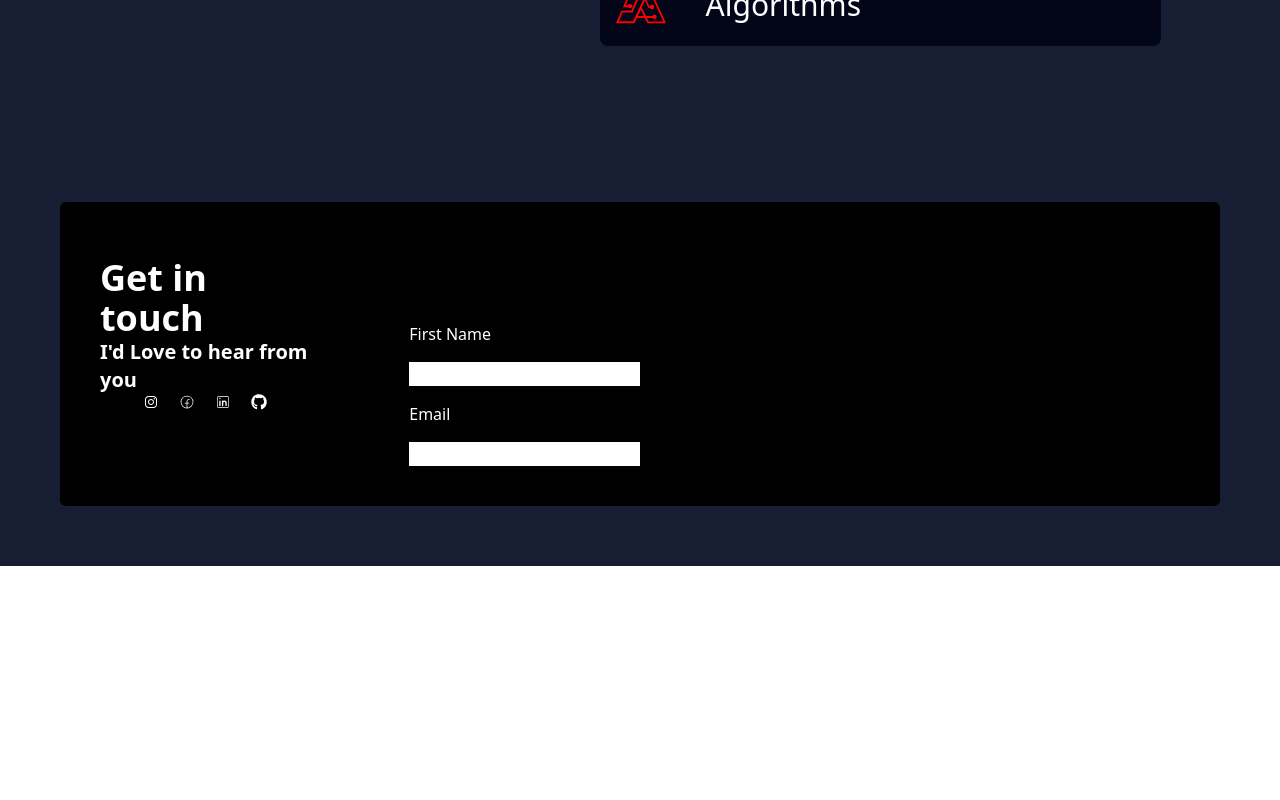
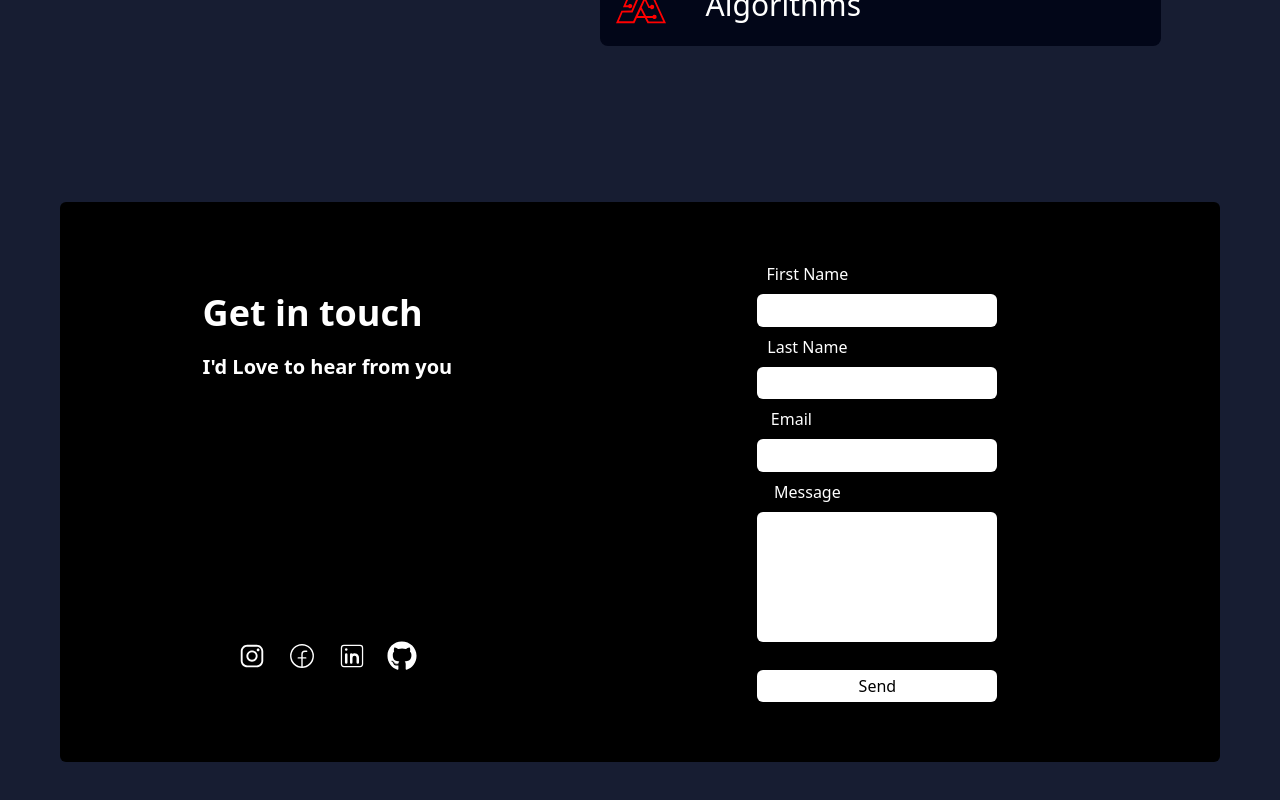
Before and after one commit to khan0027/MyPortfolio, a React (Vite) app: page / in a window 1280 px wide. Shown: the part 1614-2414 px from the top of the page. Before the commit the page ends 2180 px from the top, so only its background shows below. Built offline with nearby package versions, Linux system fonts and the light colour scheme.

Commit message:
contact page is done

```diff
--- a/src/components/Contact/Contactme.jsx
+++ b/src/components/Contact/Contactme.jsx
@@ -5,22 +5,28 @@ import { CiLinkedin } from "react-icons/ci";
 import { FaGithub } from "react-icons/fa";
 const Contactme = () => {
   return (
-    <div className=' flex flex-row h-max justify-center items-center gap-5 bg-black m-15 rounded-md p-10' >
-        <div className='flex flex-col mr-20 mb-10 items-stretch ' >
+    <div className=' flex flex-row flex-wrap h-max justify-around items-center gap-5 bg-black m-15 rounded-md p-10' >
+        <div className='flex flex-col   items-stretch gap-5  ' >
           <h1 className='text-4xl md:text-4xl font-bold text-white' >Get in touch</h1>
           <h3 className='text-xl font-semibold text-white ' >I'd Love to hear from you</h3>
-          <div className='flex flex-row gap-5 justify-center' >
-            <IoLogoInstagram  color='white' />
-            <PiFacebookLogoLight color='white'  />
-            <CiLinkedin color='white' />
-            <FaGithub  color='white' />
+          <div className='flex flex-row gap-5 mt-60 justify-center' >
+            <IoLogoInstagram  size={30}  color='white' className='cursor-pointer' />
+            <PiFacebookLogoLight size={30}  color='white' className='cursor-pointer' />
+            <CiLinkedin size={30}  color='white' className='cursor-pointer' />
+            <FaGithub  size={30}  color='white' className='cursor-pointer' />
           </div>
         </div>
-        <form className='flex flex-col gap-4 justify-center items-start mt-20 mr-25 w-200 '  >
-          <label htmlFor="firstName" className='text-white' >First Name</label>
-          <input type="text" name="firstName" id="" className='bg-white' />
-          <label htmlFor="email" className='text-white' >Email</label>
-          <input type="email" name="email" id="" className='bg-white' />
+        <form className=' h-120 w-100 items-center flex flex-col gap-2 box-border '  >
+          <label htmlFor="firstName" className='text-white mr-35 mt-5 ' >First Name</label>
+          <input type="text" name="firstName" id="" className='bg-white h-10 rounded-md w-60 ' />
+          <label htmlFor="lastName" className='text-white mr-35 ' >Last Name</label>
+          <input type="text" name="lastName" id="" className='bg-white w-60 h-10 rounded-md ' />
+          <label htmlFor="email" className='text-white mr-43 ' >Email</label>
+          <input type="email" name="email" id="" className='bg-white w-60 h-10 rounded-md ' />
+          <label htmlFor="message" className='text-white mr-35 ' >Message</label>
+          <input type="text" name="message" id="" className='bg-white h-40 rounded-md w-60  ' />
+          <button type="submit" className='bg-white w-60 rounded-md h-10 mt-5  mb-5 ' >Send</button>
+
         </form>
 
     </div>
```
